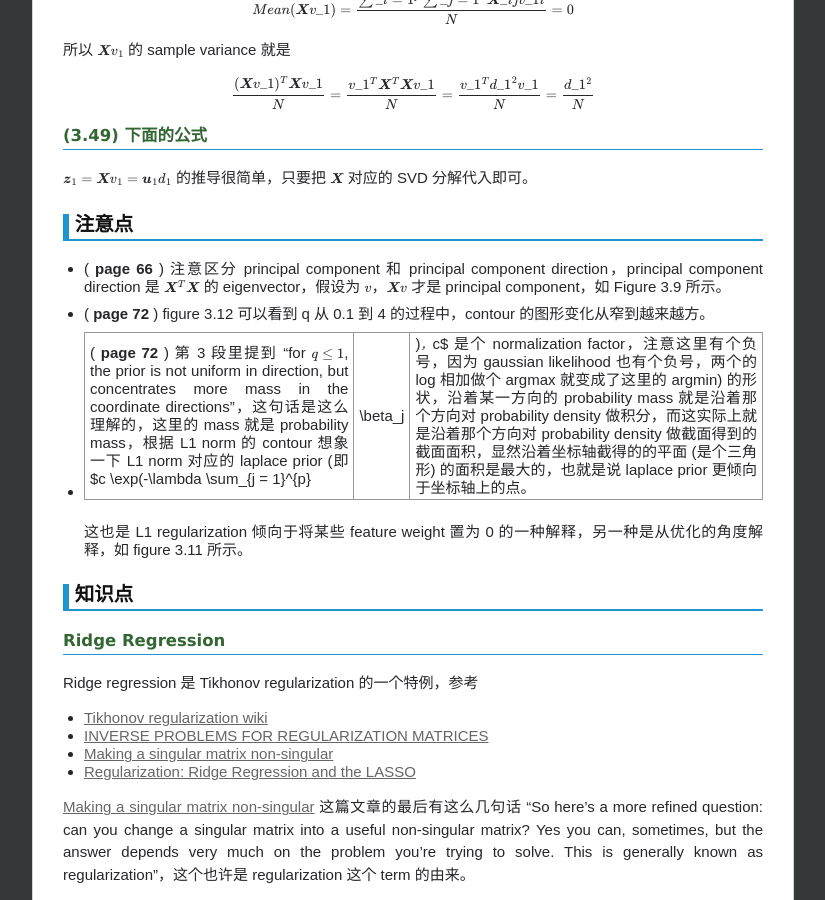
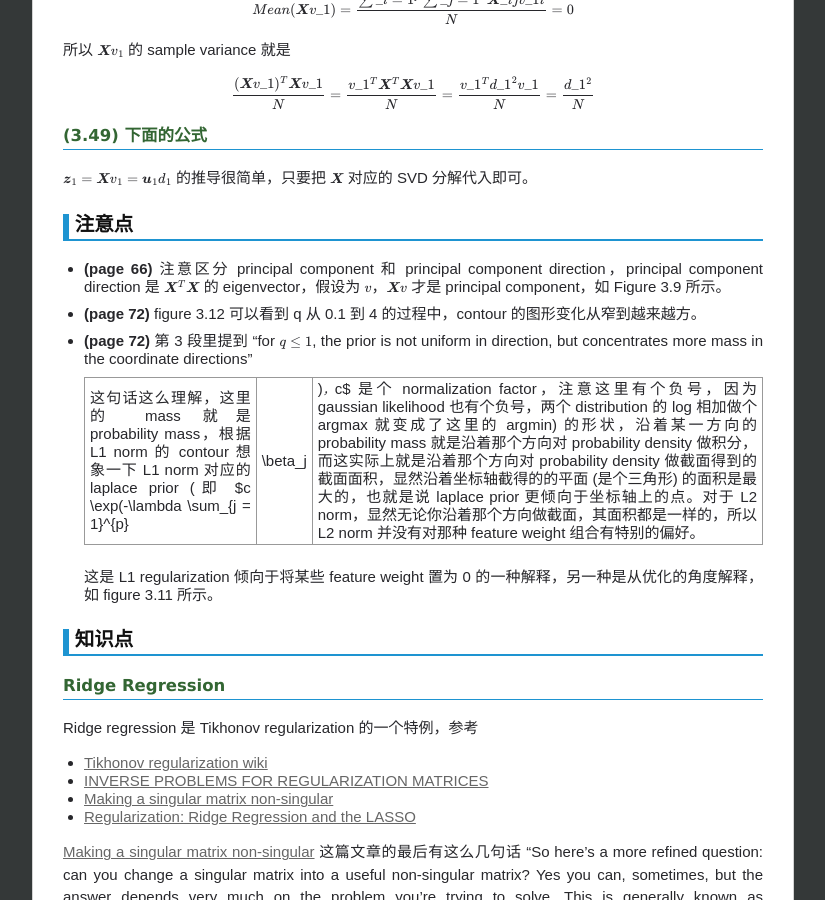
Before and after one commit to chenrushan/chenrushan.github.io, a Jekyll site: the page built from _posts/2014-04-28-esl-note.markdown, in a window 1280 px wide and 900 px high, scrolled down 5428 px. Shown: the whole window, without its empty margins (227-1052 px from the left). Built offline with Jekyll 4.4.1, drawn with Linux system fonts in a browser that asks for light colours; Markdown is read by kramdown in place of the engine named in the settings; formulas are drawn with MathJax 3.

Commit message:
[esl]: update

```diff
--- a/_posts/2014-04-28-esl-note.markdown
+++ b/_posts/2014-04-28-esl-note.markdown
@@ -245,13 +245,15 @@ $\boldsymbol{z}\_1 = \boldsymbol{X} v\_1 = \boldsymbol{u}\_1 d\_1$ 的推导很
 
 ### 注意点
 
-* ( **page 66** ) 注意区分 principal component 和 principal component direction，principal component direction 是 $\boldsymbol{X}^T \boldsymbol{X}$ 的 eigenvector，假设为 $v$，$\boldsymbol{X}v$ 才是 principal component，如 Figure 3.9 所示。
+* **(page 66)** 注意区分 principal component 和 principal component direction，principal component direction 是 $\boldsymbol{X}^T \boldsymbol{X}$ 的 eigenvector，假设为 $v$，$\boldsymbol{X}v$ 才是 principal component，如 Figure 3.9 所示。
 
-* ( **page 72** ) figure 3.12 可以看到 q 从 0.1 到 4 的过程中，contour 的图形变化从窄到越来越方。
+* **(page 72)** figure 3.12 可以看到 q 从 0.1 到 4 的过程中，contour 的图形变化从窄到越来越方。
 
-* ( **page 72** ) 第 3 段里提到 "for $q \leq 1$, the prior is not uniform in direction, but concentrates more mass in the coordinate directions"，这句话是这么理解的，这里的 mass 就是 probability mass，根据 L1 norm 的 contour 想象一下 L1 norm 对应的 laplace prior (即 $c \exp(-\lambda \sum\_{j = 1}^{p} |\beta\_j|)$，$c$ 是个 normalization factor，注意这里有个负号，因为 gaussian likelihood 也有个负号，两个的 log 相加做个 argmax 就变成了这里的 argmin) 的形状，沿着某一方向的 probability mass 就是沿着那个方向对 probability density 做积分，而这实际上就是沿着那个方向对 probability density 做截面得到的截面面积，显然沿着坐标轴截得的的平面 (是个三角形) 的面积是最大的，也就是说 laplace prior 更倾向于坐标轴上的点。
+* **(page 72)** 第 3 段里提到 "for $q \leq 1$, the prior is not uniform in direction, but concentrates more mass in the coordinate directions"
 
-  这也是 L1 regularization 倾向于将某些 feature weight 置为 0 的一种解释，另一种是从优化的角度解释，如 figure 3.11 所示。
+  这句话这么理解，这里的 mass 就是 probability mass，根据 L1 norm 的 contour 想象一下 L1 norm 对应的 laplace prior (即 $c \exp(-\lambda \sum\_{j = 1}^{p} |\beta\_j|)$，$c$ 是个 normalization factor，注意这里有个负号，因为 gaussian likelihood 也有个负号，两个 distribution 的 log 相加做个 argmax 就变成了这里的 argmin) 的形状，沿着某一方向的 probability mass 就是沿着那个方向对 probability density 做积分，而这实际上就是沿着那个方向对 probability density 做截面得到的截面面积，显然沿着坐标轴截得的的平面 (是个三角形) 的面积是最大的，也就是说 laplace prior 更倾向于坐标轴上的点。对于 L2 norm，显然无论你沿着那个方向做截面，其面积都是一样的，所以 L2 norm 并没有对那种 feature weight 组合有特别的偏好。
+
+  这是 L1 regularization 倾向于将某些 feature weight 置为 0 的一种解释，另一种是从优化的角度解释，如 figure 3.11 所示。
 
 ### 知识点
 
```
